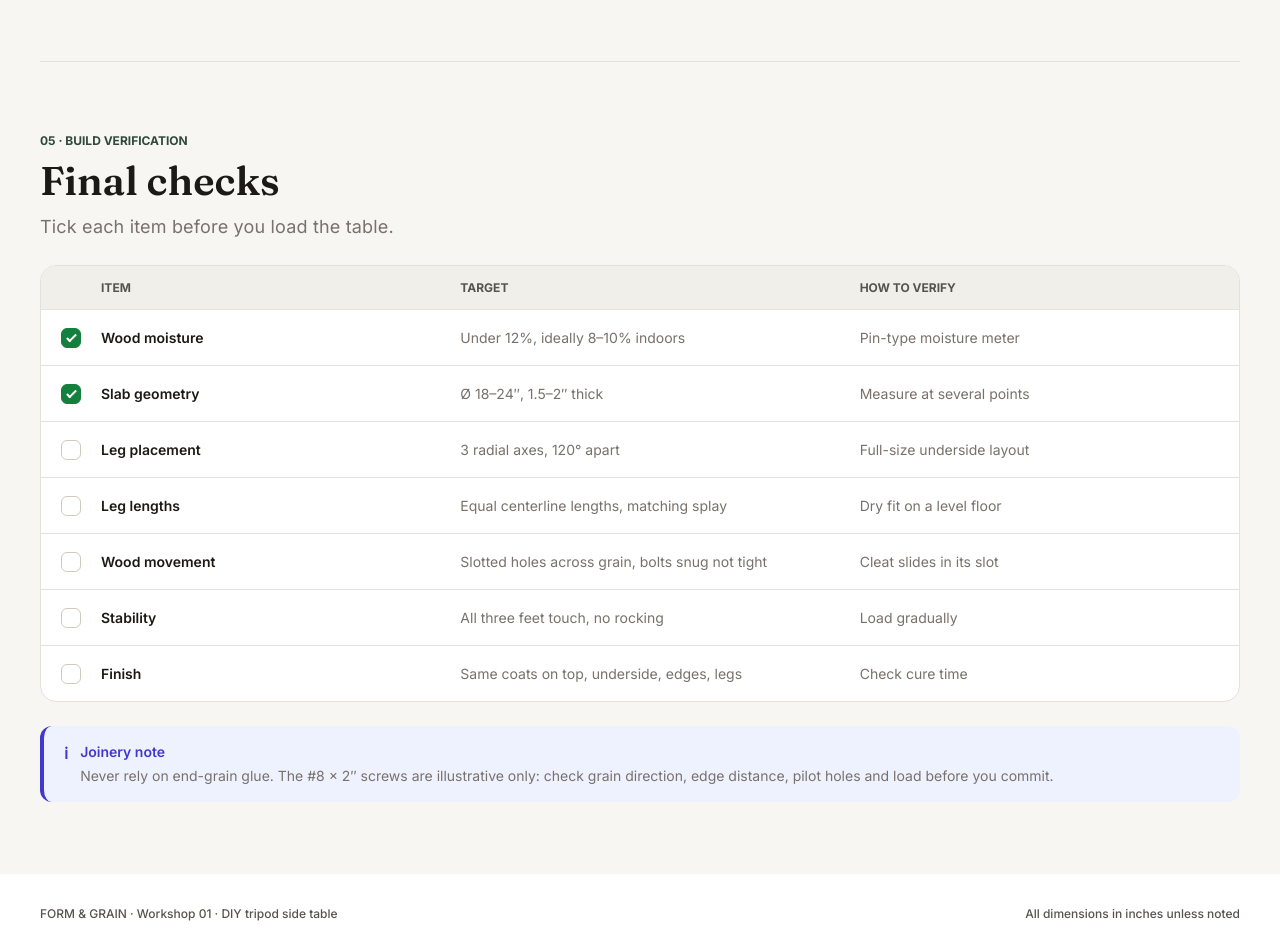
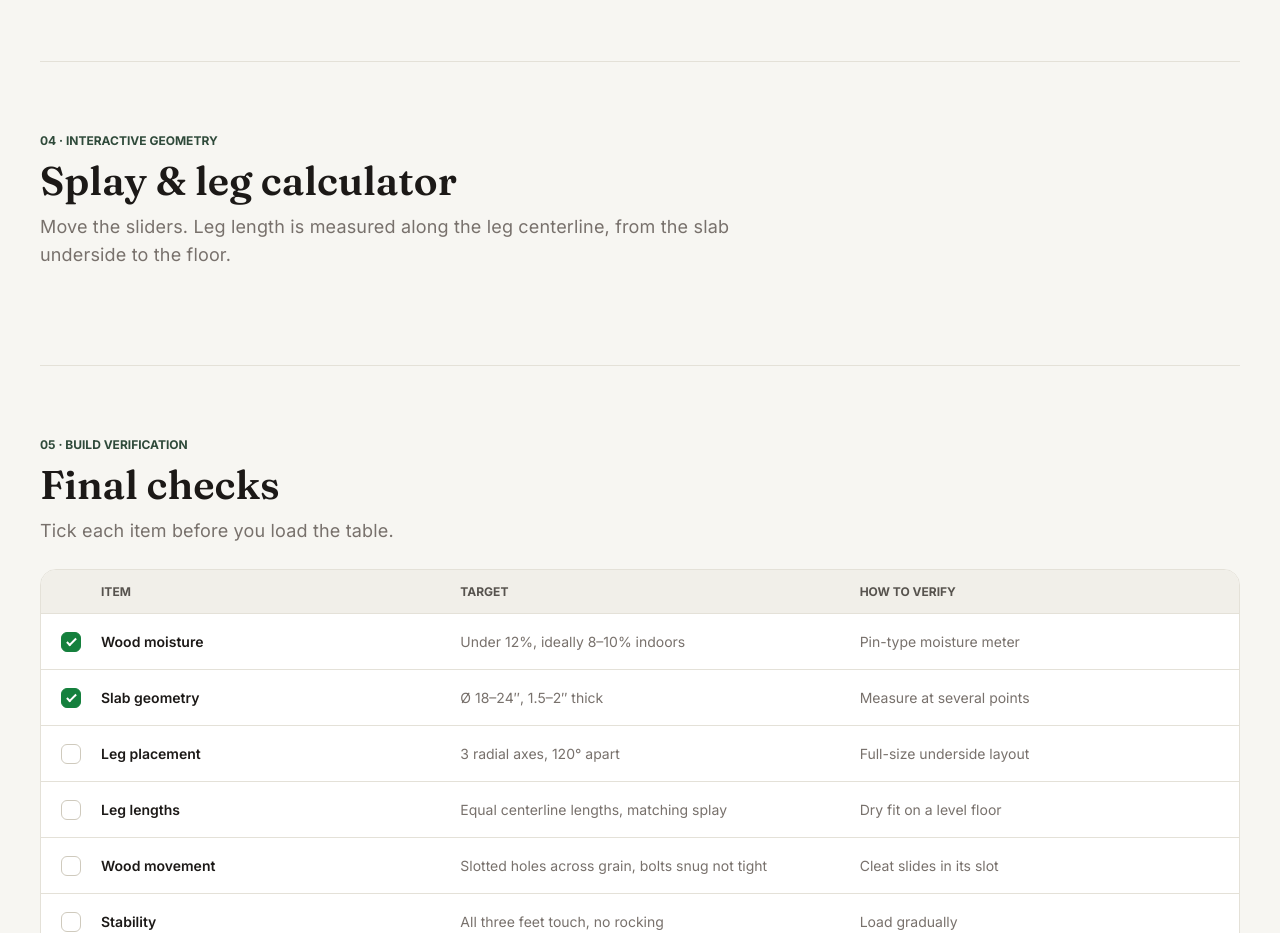
Before and after one commit to incodenet/diy-tripod-side-table, a plain HTML site: page index.html in a window 1280 px wide. Shown: the part 3420-4353 px from the top of the page. Drawn offline with Linux system fonts and the light colour scheme.

Commit message:
feat: add interactive geometry calculator section

```diff
--- a/index.html
+++ b/index.html
@@ -554,6 +554,18 @@
       </section>
       <div class="container section-divider"></div>
 
+      <section id="calculator" class="container">
+        <div class="section-head">
+          <div class="section-head-name">04 · INTERACTIVE GEOMETRY</div>
+          <h2 class="section-head-title">Splay & leg calculator</h2>
+          <p class="section-head-desc">
+            Move the sliders. Leg length is measured along the leg centerline, from the slab underside to the floor.
+          </p>
+        </div>
+
+      </section>
+      <div class="container section-divider"></div>
+
       <section id="checklist" class="container">
         <div class="section-head">
           <div class="section-head-name">05 · BUILD VERIFICATION</div>
```
